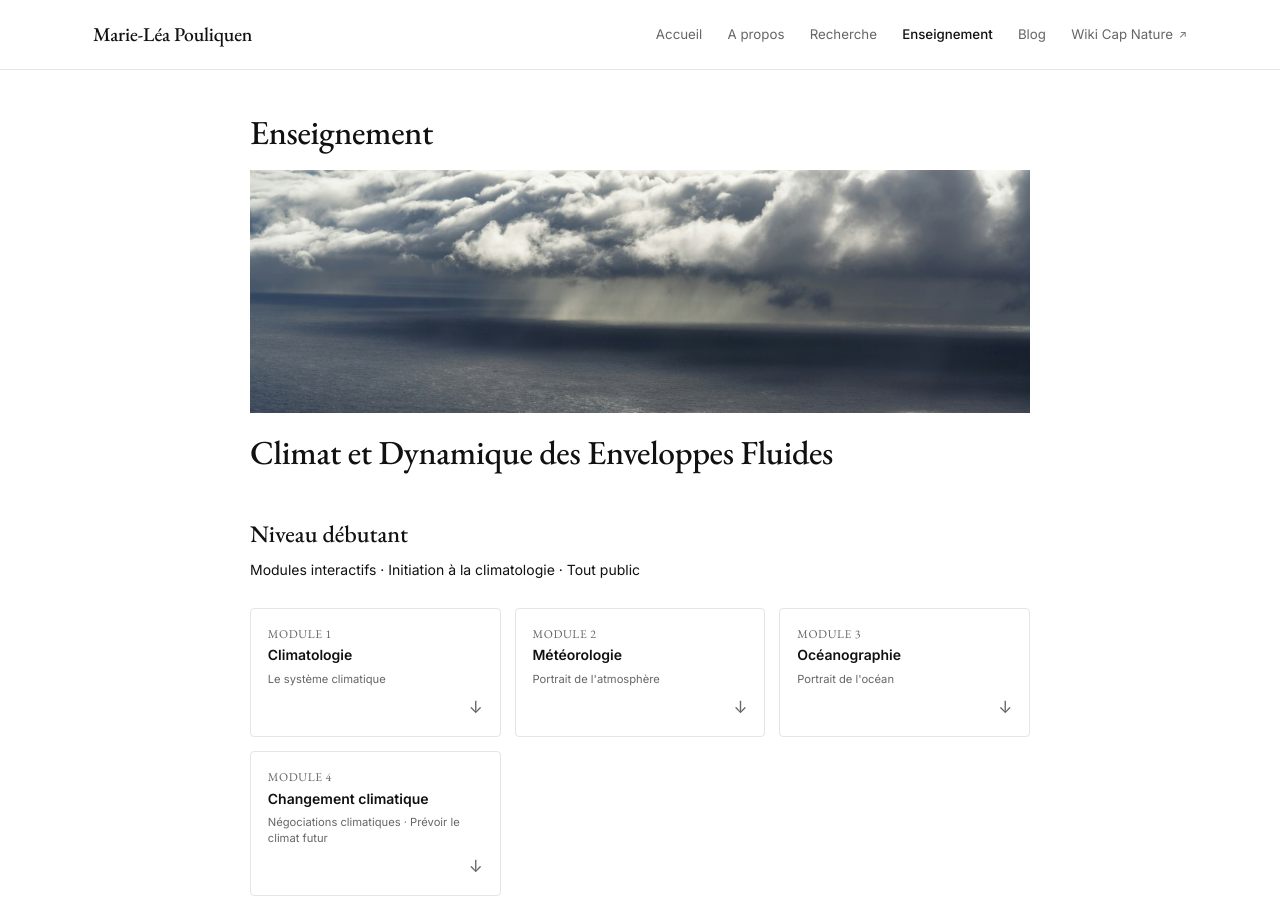
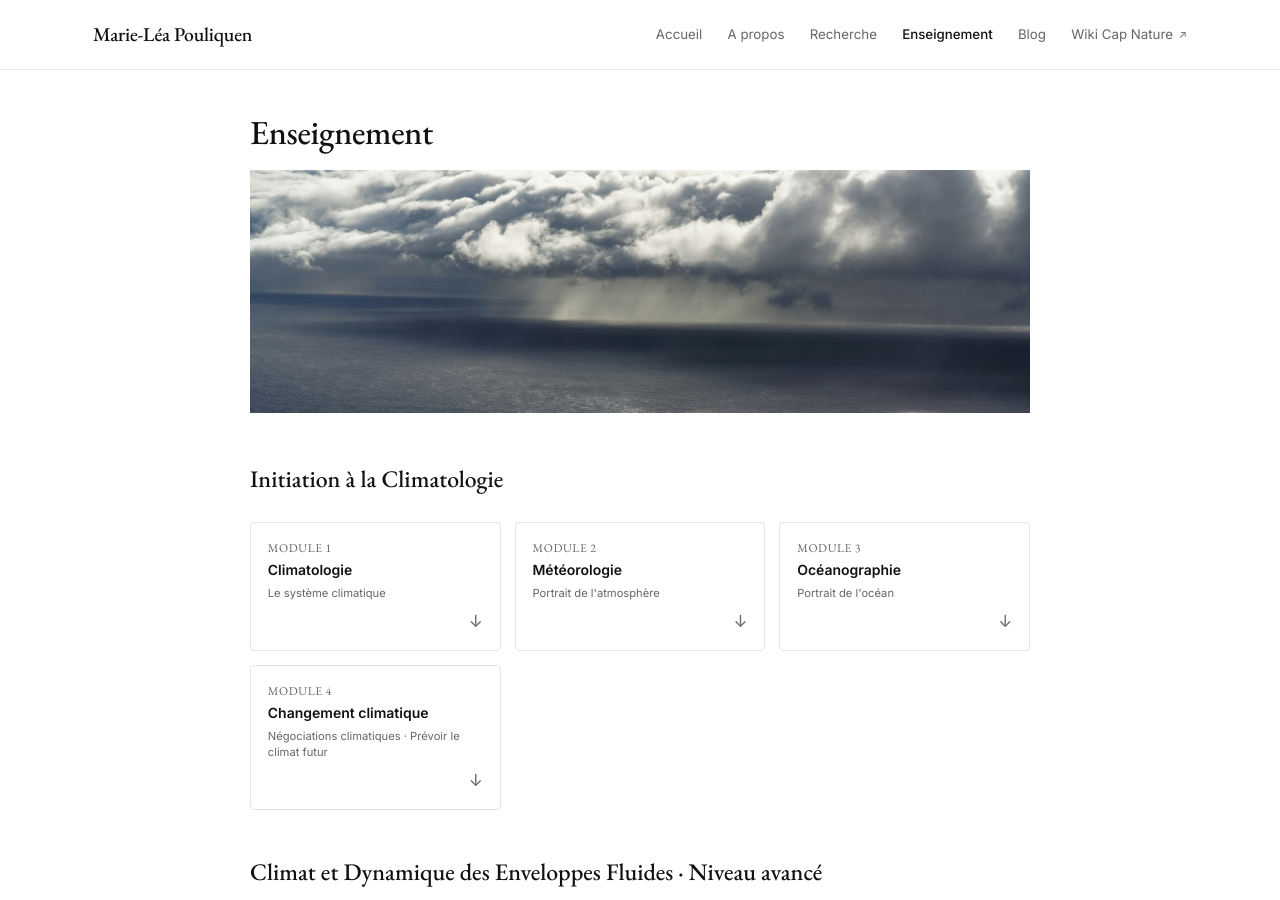
Before and after one commit to marieleapouliquen/marieleapouliquen.github.io, a Jekyll site: the page built from _pages/enseignement.md, in a window 1280 px wide and 900 px high. Built offline with Jekyll 4.4.1, drawn with Linux system fonts in a browser that asks for light colours.

Commit message:
Update course titles and descriptions in enseignement.md

```diff
--- a/_pages/enseignement.md
+++ b/_pages/enseignement.md
@@ -7,11 +7,8 @@ description: Cours et ressources pédagogiques
 
 <img src="{{ '/assets/img/enseignement-def.jpg' | relative_url }}" alt="Système convectif au-dessus de l'océan" loading="lazy">
 
-# Climat et Dynamique des Enveloppes Fluides
 
-## Niveau débutant
-
-<p>Modules interactifs · Initiation à la climatologie · Tout public</p>
+## Initiation à la Climatologie
 
 <div class="course-downloads">
   <a href="{{ '/terra-klima/climatologie/' | relative_url }}" class="download-card">
```
Also changed, not shown: other parts of _pages/enseignement.md (+1 -1 lines).
